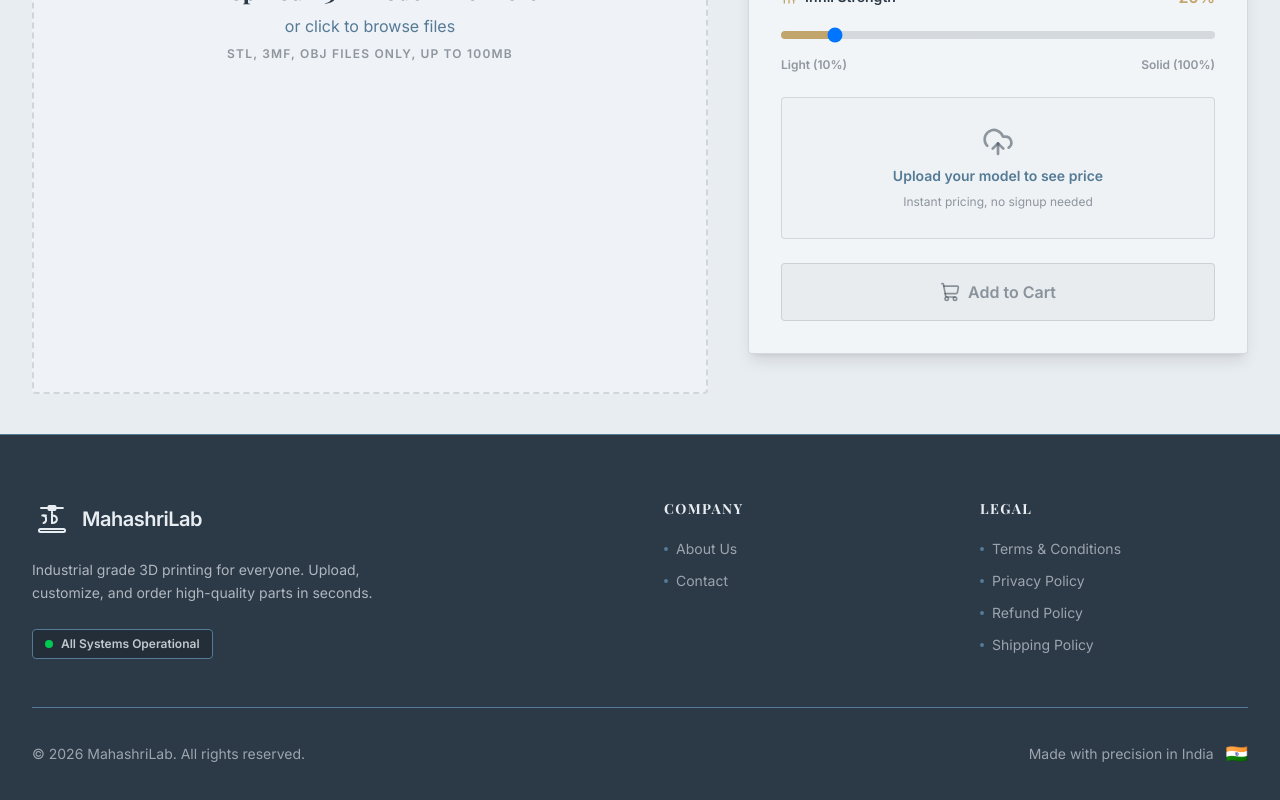
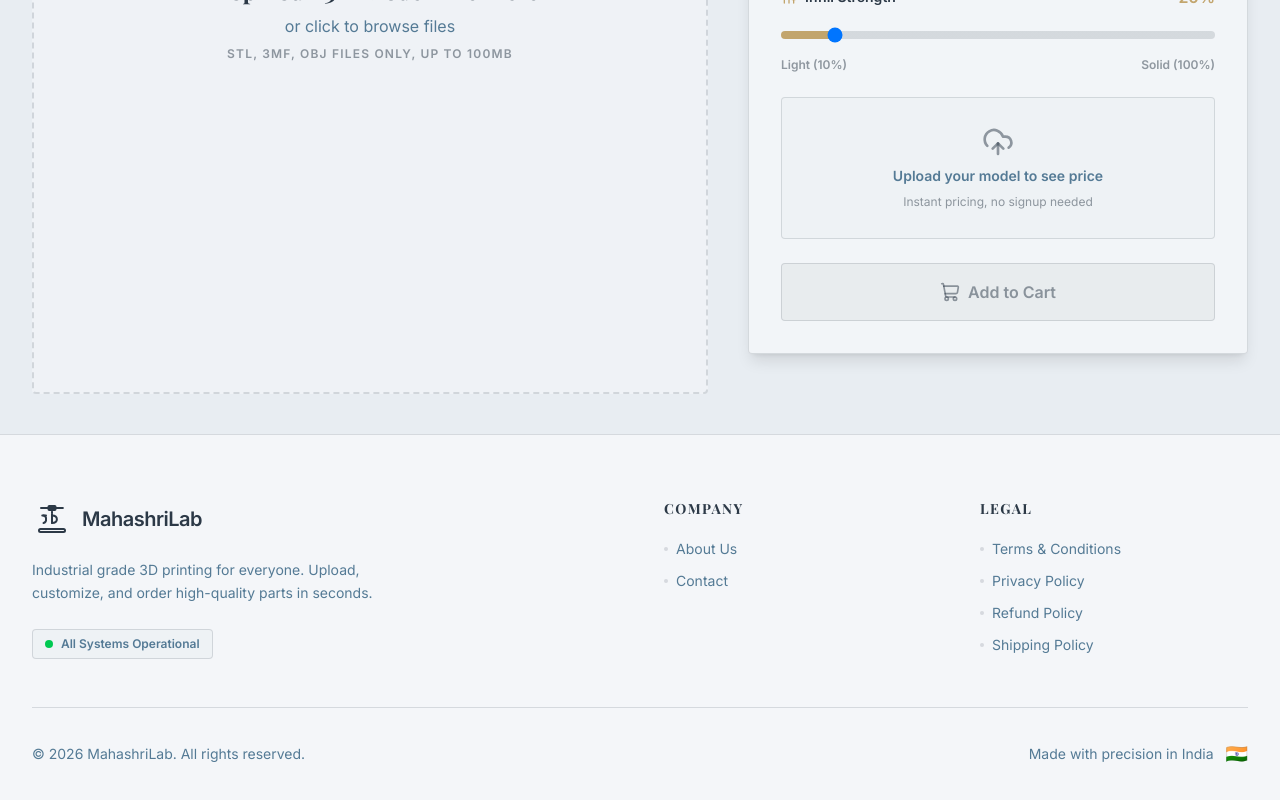
Before and after one commit to Gautham479/3dprinter, a Next.js app: page /custom in a window 1280 px wide. Shown: the part 818-1618 px from the top of the page. Built offline with nearby package versions, Linux system fonts and the light colour scheme; no server answers; the database is empty.

Commit message:
feat: complete dark mode implementation and refine product zoom preview

```diff
--- a/components/ContactForm.jsx
+++ b/components/ContactForm.jsx
@@ -67,7 +67,7 @@ export default function ContactForm() {
     }
   };
 
-  const labelClass = "absolute left-4 top-4 text-fg-muted transition-all pointer-events-none peer-focus:-top-2.5 peer-focus:text-xs peer-focus:text-primary-500 peer-focus:bg-background peer-focus:px-1 peer-[&:not(:placeholder-shown)]:-top-2.5 peer-[&:not(:placeholder-shown)]:text-xs peer-[&:not(:placeholder-shown)]:bg-background peer-[&:not(:placeholder-shown)]:px-1 peer-[&:not(:placeholder-shown)]:text-primary-500";
+  const labelClass = "absolute left-4 top-4 text-fg-muted transition-all pointer-events-none peer-focus:-top-2.5 peer-focus:text-xs peer-focus:text-primary-500 peer-focus:bg-surface-bg peer-focus:px-1 peer-[&:not(:placeholder-shown)]:-top-2.5 peer-[&:not(:placeholder-shown)]:text-xs peer-[&:not(:placeholder-shown)]:bg-surface-bg peer-[&:not(:placeholder-shown)]:px-1 peer-[&:not(:placeholder-shown)]:text-primary-500";
   const inputClass = "peer w-full bg-surface-card rounded-xl px-4 py-4 outline-none border border-surface-border focus:border-primary-500/50 text-fg placeholder-transparent shadow-lg transition-all";
 
   return (
--- a/components/Footer.jsx
+++ b/components/Footer.jsx
@@ -12,7 +12,7 @@ export default function Footer() {
   };
 
   return (
-    <footer className="w-full relative overflow-hidden bg-[#2C3947] border-t border-[#547A95]">
+    <footer className="w-full relative overflow-hidden bg-surface-card border-t border-surface-border">
       <div className="relative max-w-[1400px] mx-auto px-4 sm:px-6 lg:px-8 pt-16 pb-8">
         <div className="grid grid-cols-1 md:grid-cols-4 gap-12 mb-12">
 
@@ -26,7 +26,7 @@ export default function Footer() {
           >
             <div className="flex items-center gap-2.5 mb-5 cursor-pointer hover:opacity-80 transition-opacity" onClick={() => handleNavigation('/')}>
               <div className="relative flex items-center justify-center p-1">
-                <svg viewBox="0 0 512 512" fill="none" stroke="currentColor" strokeWidth="32" strokeLinecap="round" strokeLinejoin="round" className="w-8 h-8 text-[#E8EDF2]">
+                <svg viewBox="0 0 512 512" fill="none" stroke="currentColor" strokeWidth="32" strokeLinecap="round" strokeLinejoin="round" className="w-8 h-8 text-fg">
                   <rect x="48" y="416" width="416" height="48" rx="24" />
                   <path d="M120 200 A 50 50 0 0 1 160 260 A 50 50 0 0 1 120 320" />
                   <path d="M100 200 H160" />
@@ -37,17 +37,17 @@ export default function Footer() {
                   <path d="M256 112 v40 L 256 200" strokeDasharray="16 16" />
                 </svg>
               </div>
-              <span className="font-black text-xl tracking-tight text-[#E8EDF2]">
+              <span className="font-black text-xl tracking-tight text-fg">
                 MahashriLab
               </span>
             </div>
 
-            <p className="text-[#E8EDF2]/70 max-w-sm leading-relaxed mb-6 text-sm">
+            <p className="text-fg-muted max-w-sm leading-relaxed mb-6 text-sm">
               Industrial grade 3D printing for everyone. Upload, customize, and order high-quality parts in seconds.
             </p>
 
             {/* Status indicator */}
-            <div className="inline-flex items-center gap-2 px-3 py-1.5 rounded-sm border border-[#547A95] bg-[#000000]/20 text-xs font-bold text-[#E8EDF2]/80">
+            <div className="inline-flex items-center gap-2 px-3 py-1.5 rounded-sm border border-surface-border bg-surface-bg/50 text-xs font-bold text-fg-muted">
               <span className="w-2 h-2 rounded-full bg-green-500" />
               All Systems Operational
             </div>
@@ -60,7 +60,7 @@ export default function Footer() {
             viewport={{ once: true }}
             transition={{ duration: 0.6, delay: 0.1 }}
           >
-            <h4 className="text-[#E8EDF2] font-black mb-5 text-sm uppercase tracking-widest">Company</h4>
+            <h4 className="text-fg font-black mb-5 text-sm uppercase tracking-widest">Company</h4>
             <ul className="space-y-3">
               {[
                 { label: 'About Us', path: '/about' },
@@ -69,9 +69,9 @@ export default function Footer() {
                 <li key={item.label}>
                   <button
                     onClick={() => handleNavigation(item.path)}
-                    className="text-[#E8EDF2]/60 hover:text-[#E8EDF2] transition-colors text-sm flex items-center gap-2 group"
+                    className="text-fg-muted hover:text-fg transition-colors text-sm flex items-center gap-2 group"
                   >
-                    <span className="w-1 h-1 rounded-sm bg-[#547A95] group-hover:bg-[#E8EDF2] transition-colors" />
+                    <span className="w-1 h-1 rounded-sm bg-surface-border group-hover:bg-fg transition-colors" />
                     {item.label}
                   </button>
                 </li>
@@ -86,7 +86,7 @@ export default function Footer() {
             viewport={{ once: true }}
             transition={{ duration: 0.6, delay: 0.2 }}
           >
-            <h4 className="text-[#E8EDF2] font-black mb-5 text-sm uppercase tracking-widest">Legal</h4>
+            <h4 className="text-fg font-black mb-5 text-sm uppercase tracking-widest">Legal</h4>
             <ul className="space-y-3">
               {[
                 { label: 'Terms & Conditions', path: '/legal/terms-conditions' },
@@ -97,9 +97,9 @@ export default function Footer() {
                 <li key={item.label}>
                   <button
                     onClick={() => handleNavigation(item.path)}
-                    className="text-[#E8EDF2]/60 hover:text-[#E8EDF2] transition-colors text-sm flex items-center gap-2 group"
+                    className="text-fg-muted hover:text-fg transition-colors text-sm flex items-center gap-2 group"
                   >
-                    <span className="w-1 h-1 rounded-sm bg-[#547A95] group-hover:bg-[#E8EDF2] transition-colors" />
+                    <span className="w-1 h-1 rounded-sm bg-surface-border group-hover:bg-fg transition-colors" />
                     {item.label}
                   </button>
                 </li>
@@ -114,13 +114,13 @@ export default function Footer() {
           whileInView={{ opacity: 1, y: 0 }}
           viewport={{ once: true }}
           transition={{ duration: 0.6, delay: 0.3 }}
-          className="border-t border-[#547A95] pt-8 flex flex-col md:flex-row items-center justify-between gap-4"
+          className="border-t border-surface-border pt-8 flex flex-col md:flex-row items-center justify-between gap-4"
         >
-          <p className="text-[#E8EDF2]/60 text-sm">
+          <p className="text-fg-muted text-sm">
             © {new Date().getFullYear()} MahashriLab. All rights reserved.
           </p>
           <div className="flex items-center gap-3">
-            <span className="text-[#E8EDF2]/60 text-sm">Made with precision in India</span>
+            <span className="text-fg-muted text-sm">Made with precision in India</span>
             <span className="text-lg">🇮🇳</span>
           </div>
         </motion.div>
--- a/components/Hero.jsx
+++ b/components/Hero.jsx
@@ -28,13 +28,13 @@ export default function Hero() {
           <div className="flex flex-col sm:flex-row items-center justify-center gap-4 mb-12">
             <Link
               href="/custom"
-              className="px-8 py-3.5 rounded-sm bg-[#C2A56D] hover:bg-[#AA8F5D] text-white font-bold transition-colors shadow-sm hover:shadow"
+              className="px-8 py-3.5 rounded-sm bg-primary-500 hover:bg-primary-600 text-[var(--app-cta-contrast)] font-bold transition-colors shadow-sm hover:shadow"
             >
               Get Instant Quote
             </Link>
             <Link
               href="/products"
-              className="px-8 py-3.5 rounded-sm bg-transparent border border-[#2C3947] text-[#2C3947] hover:bg-[#2C3947]/5 font-bold transition-colors"
+              className="px-8 py-3.5 rounded-sm bg-transparent border border-fg text-fg hover:bg-surface-muted font-bold transition-colors"
             >
               Browse Catalog
             </Link>
--- a/components/Materials.jsx
+++ b/components/Materials.jsx
@@ -90,7 +90,7 @@ export default function Materials() {
               whileInView={{ opacity: 1, y: 0 }}
               viewport={{ once: true }}
               transition={{ duration: 0.6, delay: i * 0.1 }}
-              className="rounded-lg border border-surface-border bg-white shadow-sm flex flex-col md:flex-row overflow-hidden"
+              className="rounded-lg border border-surface-border bg-surface-card shadow-sm flex flex-col md:flex-row overflow-hidden"
             >
               <div className="md:w-2/5 aspect-[4/3] md:aspect-auto relative bg-surface-muted">
                 <Image
@@ -127,7 +127,7 @@ export default function Materials() {
           whileInView={{ opacity: 1, y: 0 }}
           viewport={{ once: true }}
           transition={{ duration: 0.6, delay: 0.2 }}
-          className="rounded-lg border border-surface-border bg-white shadow-sm p-8"
+          className="rounded-lg border border-surface-border bg-surface-card shadow-sm p-8"
         >
           <h3 className="text-2xl font-bold text-fg mb-6 text-center lg:text-left">
             Quick Reference Guide
--- a/components/Navbar.jsx
+++ b/components/Navbar.jsx
@@ -5,6 +5,7 @@ import { usePathname, useRouter } from 'next/navigation';
 import { Lock, Rocket, Search, ShoppingCart, ChevronDown, Menu, X } from 'lucide-react';
 import { useStore } from '../store/useStore';
 import { PRODUCT_TYPES } from '../lib/catalog';
+import ThemeToggle from './ThemeToggle';
 
 export default function Navbar() {
   const router = useRouter();
@@ -202,6 +203,8 @@ export default function Navbar() {
               />
             </div>
 
+            <ThemeToggle />
+
             {/* Cart */}
             <button
               className="relative p-2 rounded-sm border border-surface-border bg-surface-muted hover:border-fg transition-all"
--- a/components/ProductsGrid.jsx
+++ b/components/ProductsGrid.jsx
@@ -60,12 +60,12 @@ function ProductCard({ product, handleAddToCart, updateProductColorOption, produ
                 src={displayImage}
                 alt={product.name}
                 fill
-                className={`object-contain w-full h-full p-3 transition-all duration-500 ${isHovered ? 'scale-105' : 'scale-100'}`}
+                className={`object-cover w-full h-full transition-all duration-700 ${isHovered ? 'scale-110' : 'scale-100'}`}
                 sizes="(max-width: 768px) 100vw, (max-width: 1200px) 50vw, 33vw"
               />
             ) : (
               <div className="w-full h-full bg-primary-50 flex items-center justify-center">
-                <span className="text-white/60 font-bold tracking-widest uppercase text-sm">3D Model</span>
+                <span className="text-primary-500/60 font-bold tracking-widest uppercase text-sm">3D Model</span>
               </div>
             )}
 
@@ -73,7 +73,7 @@ function ProductCard({ product, handleAddToCart, updateProductColorOption, produ
             {uniqueImages.length > 1 && isHovered && (
               <div className="absolute bottom-2 left-0 right-0 flex justify-center gap-1.5 z-10">
                 {uniqueImages.map((_, i) => (
-                  <div key={i} className={`h-1.5 rounded-sm transition-all ${i === currentImageIndex ? 'bg-primary-500 w-4' : 'bg-white/40 w-1.5'}`} />
+                  <div key={i} className={`h-1.5 rounded-sm transition-all ${i === currentImageIndex ? 'bg-primary-500 w-4' : 'bg-surface-border w-1.5'}`} />
                 ))}
               </div>
             )}
--- a/components/STLViewer.jsx
+++ b/components/STLViewer.jsx
@@ -207,9 +207,8 @@ export default function STLViewer({ file }) {
   if (!fileUrl) return null;
 
   return (
-    <div className="w-full h-full relative rounded-sm overflow-hidden border border-surface-border bg-[#111111]">
+    <div className="w-full h-full relative rounded-sm overflow-hidden border border-surface-border bg-surface-muted">
       <Canvas camera={{ position: [0, 100, 200], fov: 45 }} shadows>
-        <color attach="background" args={['#1a1a1a']} />
 
         <ambientLight intensity={0.5} />
         <directionalLight position={[50, 50, 50]} intensity={1.5} castShadow />
```
Also changed, not shown: app/globals.css (+31 -0 lines), app/layout.js (+15 -1 lines), app/products/[id]/page.js (+5 -5 lines), components/StorefrontGrid.jsx (+4 -4 lines).
